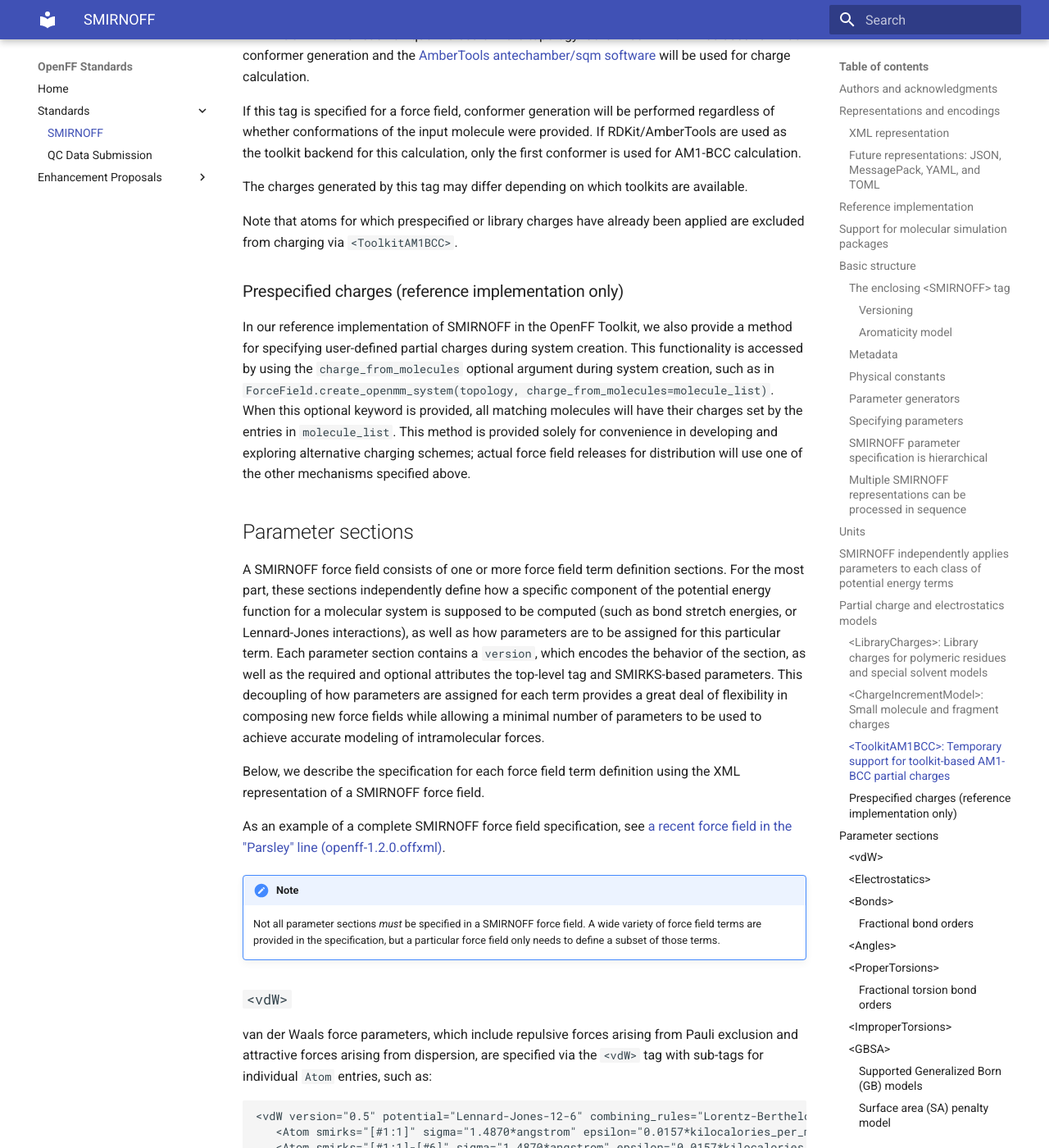
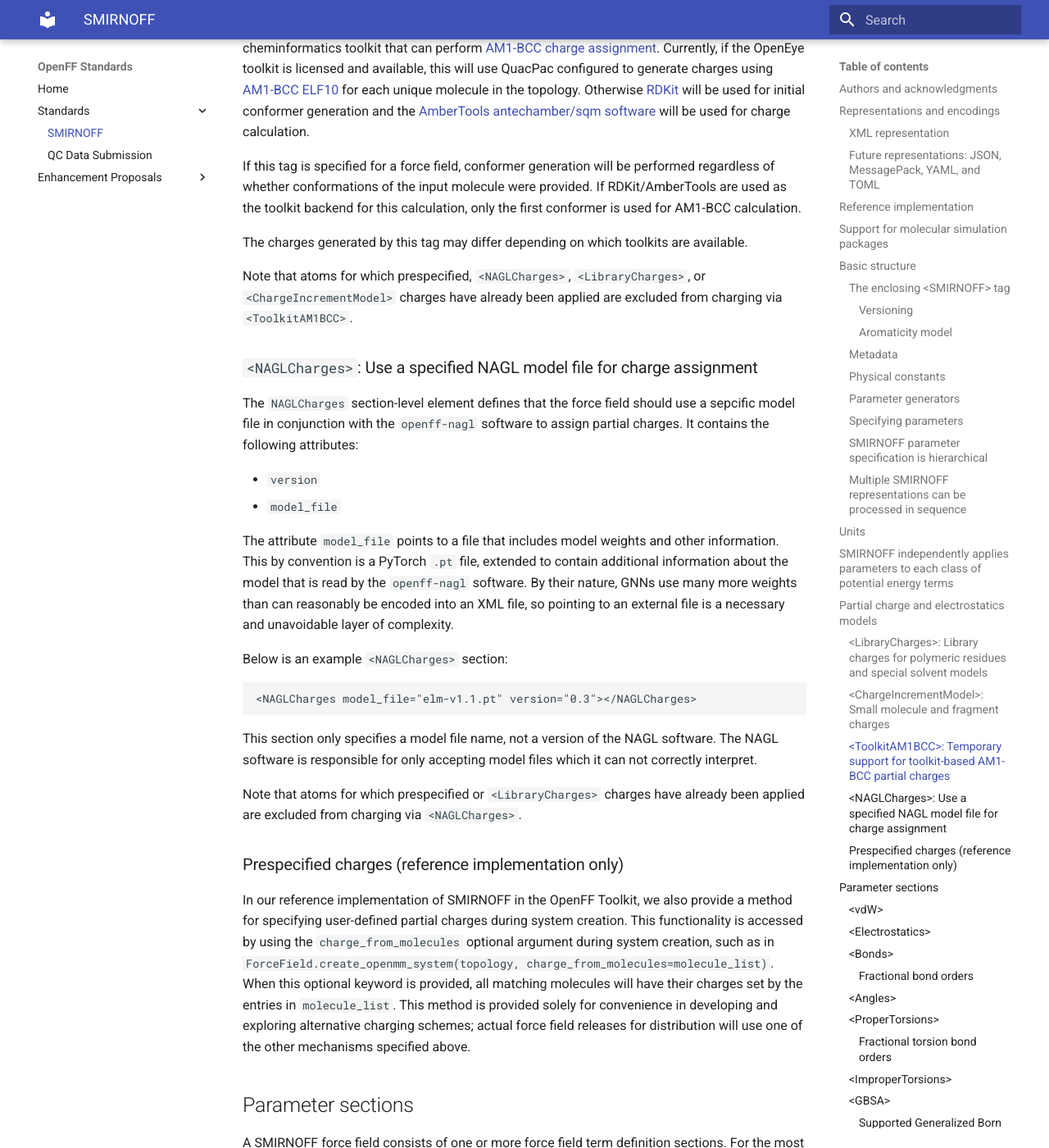
Before and after one commit to openforcefield/standards, an MkDocs documentation site: the page built from docs/standards/smirnoff.md, in a window 1280 px wide and 1400 px high, scrolled down 9410 px. Shown: the whole window at 82% size. Built offline with MkDocs 1.6.1 and Material for MkDocs 9.7.7, drawn with Linux system fonts in a browser that asks for light colours; some of the changed text lies outside the part shown.

Commit message:
update with charge method precendence, small fixes

````diff
--- a/docs/standards/smirnoff.md
+++ b/docs/standards/smirnoff.md
@@ -229,6 +229,9 @@ For example, to ensure water molecules are assigned partial charges for [TIP3P](
 | 0.3                                |                                      | `smirks`, `charge` (indexed)    | `name`, `id`, `parent_id`     |
 
 
+Note that atoms for which prespecifie charges have already been applied are excluded from charging via `<LibraryCharges>`.
+
+
 
 ### `<ChargeIncrementModel>`: Small molecule and fragment charges
 
@@ -263,7 +266,8 @@ The missing `charge_increment` value must be that of the highest tagged atom ind
 This missing `charge_increment` will be calculated to offset the sum of the other `charge_increment`s in the same `ChargeIncrement` parameter to achieve a net value of 0.
 This allows `ChargeIncrement` parameters to be defined similar to bond charge corrections.
 
-Note that atoms for which library charges have already been applied are excluded from charging via `<ChargeIncrementModel>`.
+Note that atoms for which prespecified, `<NAGLCharges>`, or `<LibraryCharges>` charges have already been applied are excluded from charging via `<ChargeIncrementModel>`.
+
 
 Future additions will provide options for intelligently fragmenting large molecules and biopolymers, as well as a `capping` attribute to specify how fragments with dangling bonds are to be capped to allow these groups to be charged.
 
@@ -288,9 +292,26 @@ If RDKit/AmberTools are used as the toolkit backend for this calculation, only t
 
 The charges generated by this tag may differ depending on which toolkits are available.
 
-Note that atoms for which prespecified or library charges have already been applied are excluded from charging via `<ToolkitAM1BCC>`.
+Note that atoms for which prespecified, `<NAGLCharges>`, `<LibraryCharges>`, or `<ChargeIncrementModel>` charges have already been applied are excluded from charging via `<ToolkitAM1BCC>`.
 
+### `<NAGLCharges>`: Use a specified NAGL model file for charge assignment
 
+The `NAGLCharges` section-level element defines that the force field should use a sepcific model file in conjunction with the `openff-nagl` software to assign partial charges. It contains the following attributes:
+
+- `version`
+- `model_file`
+
+The attribute `model_file` points to a file that includes model weights and other information. This by convention is a PyTorch `.pt` file, extended to  contain additional information about the model that is read by the `openff-nagl` software. By their nature, GNNs use many more weights than can reasonably be encoded into an XML file, so pointing to an external file is a necessary and unavoidable layer of complexity.
+
+Below is an example `<NAGLCharges>` section:
+
+```xml
+<NAGLCharges model_file="elm-v1.1.pt" version="0.3"></NAGLCharges>
+```
+
+This section only specifies a model file name, not a version of the NAGL software. The NAGL software is responsible for only accepting model files which it can not correctly interpret.
+
+Note that atoms for which prespecified or `<LibraryCharges>` charges have already been applied are excluded from charging via `<NAGLCharges>`.
 
 ### Prespecified charges (reference implementation only)
 
````
Also changed, not shown: docs/enhancement-proposals/off-ep-0011.md (renamed from docs/enhancement-proposals/off-ep-00XX.md, +11 -6 lines).
